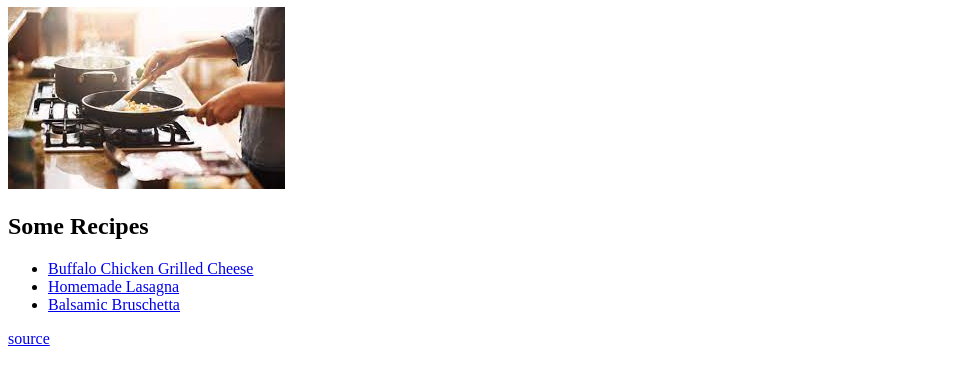
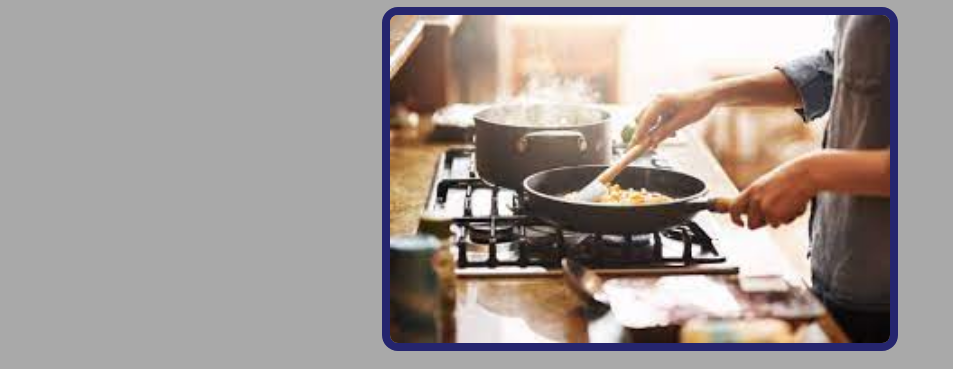
Before and after one commit to johnyousef/odin-recipes, a plain HTML site: page index.html in a window 1280 px wide. Shown: the part 73-442 px from the top of the page, without its empty margins (0-953 px from the left). Drawn offline with Linux system fonts and the light colour scheme.

Commit message:
added css

```diff
--- a/index.html
+++ b/index.html
@@ -1,17 +1,18 @@
 <!DOCTYPE html>
 <html lang="en">
 <head>
+    <link rel="stylesheet" href="style-index.css">
     <meta charset="UTF-8">
     <meta http-equiv="X-UA-Compatible" content="IE=edge">
     <meta name="viewport" content="width=device-width, initial-scale=1.0">
     <title> Odin Recipes </title>
 </head>
 <body>
-    <h1> Odin Recipes </h1>
+    <h1 class="header"> Odin Recipes </h1>
 
     <img src="img/cooking.jpeg" alt="cooking image">
 
-    <h2> Some Recipes </h2>
+    <h2 class="header"> Some Recipes </h2>
 
     <ul>
         <li> <a href="recipes/buffalo_chicke.html"> Buffalo Chicken Grilled Cheese </a> </li>
@@ -19,6 +20,6 @@
         <li> <a href="recipes/balsamic_bruschetta.html">Balsamic Bruschetta</a> </li>
     </ul>
 
-    <a href="https://www.allrecipes.com/"> source </a>
+    <a class="source" href="https://www.allrecipes.com/"> source </a>
 </body>
 </html>
--- /dev/null
+++ b/style-index.css
@@ -0,0 +1,30 @@
+body {
+    text-align: center;
+    background-color: darkgray;
+}
+
+.header {
+    text-decoration: underline;
+    text-shadow: 5px 5px 4px rgb(85, 85, 85);
+
+}
+
+li{
+    list-style: circle;
+    list-style-position: inside;
+}
+
+a {
+    text-decoration: wavy;
+}
+
+.source {
+    text-decoration: underline;
+    font-size: 24px;
+}
+
+img {
+    width: 500px;
+    border-radius: 16px;
+    border: 8px solid rgb(37, 37, 110);
+}
--- /dev/null
+++ b/style-recipes.css
@@ -0,0 +1,24 @@
+body {
+    text-align: center;
+    background-color: darkgray;
+}
+
+img {
+    width: 500px;
+    border-radius: 16px;
+    border: 8px solid rgb(37, 37, 110);
+}
+
+ul{
+    list-style: circle;
+}
+
+ul ,ol {
+    list-style-position: inside;
+}
+
+.header {
+    text-decoration: underline;
+    text-shadow: 5px 5px 4px rgb(85, 85, 85);
+
+}
```
Also changed, not shown: recipes/balsamic_bruschetta.html (+4 -3 lines), recipes/buffalo_chicke.html (+4 -3 lines), recipes/homemade_lasagna.html (+4 -3 lines).
